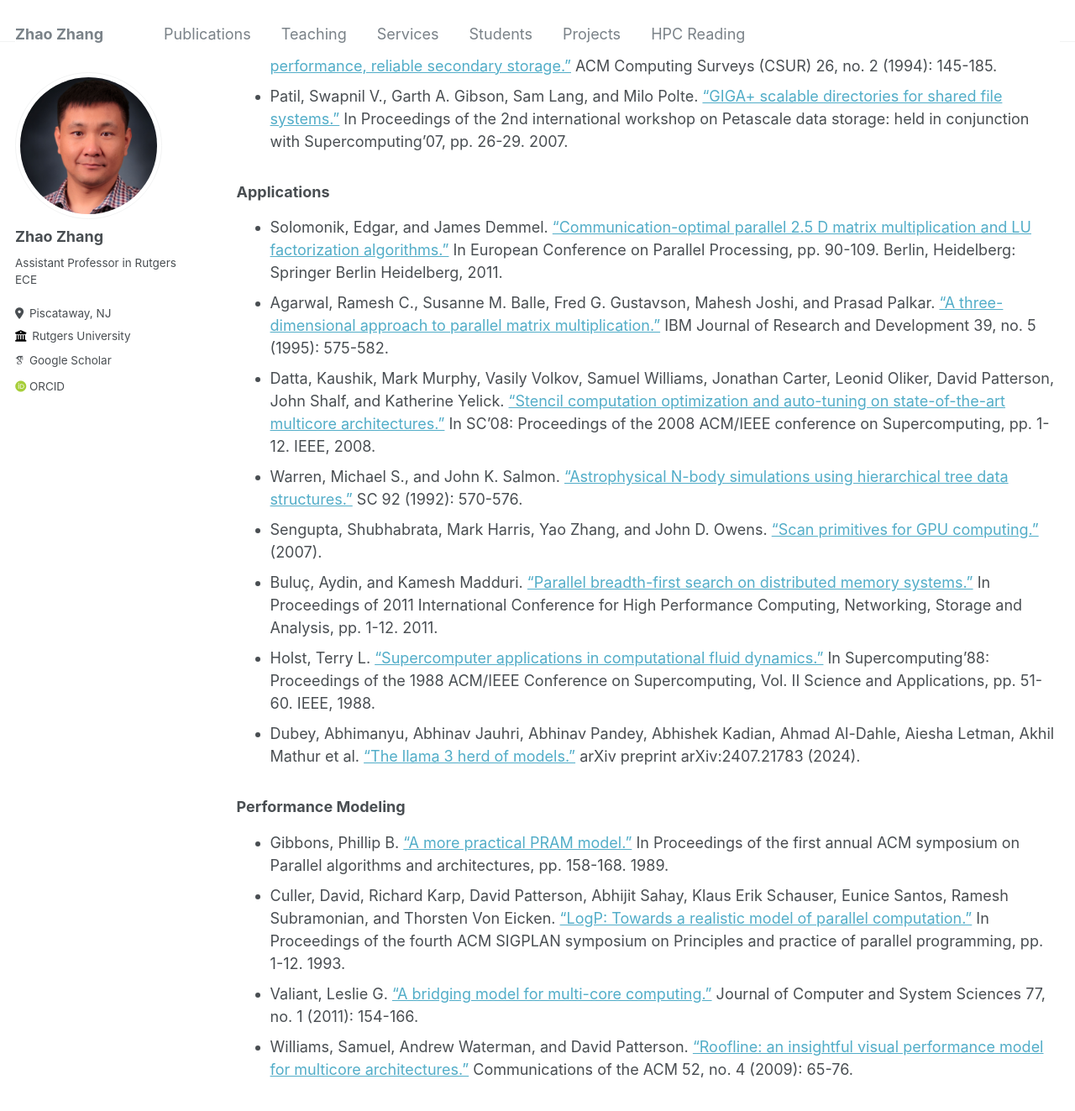
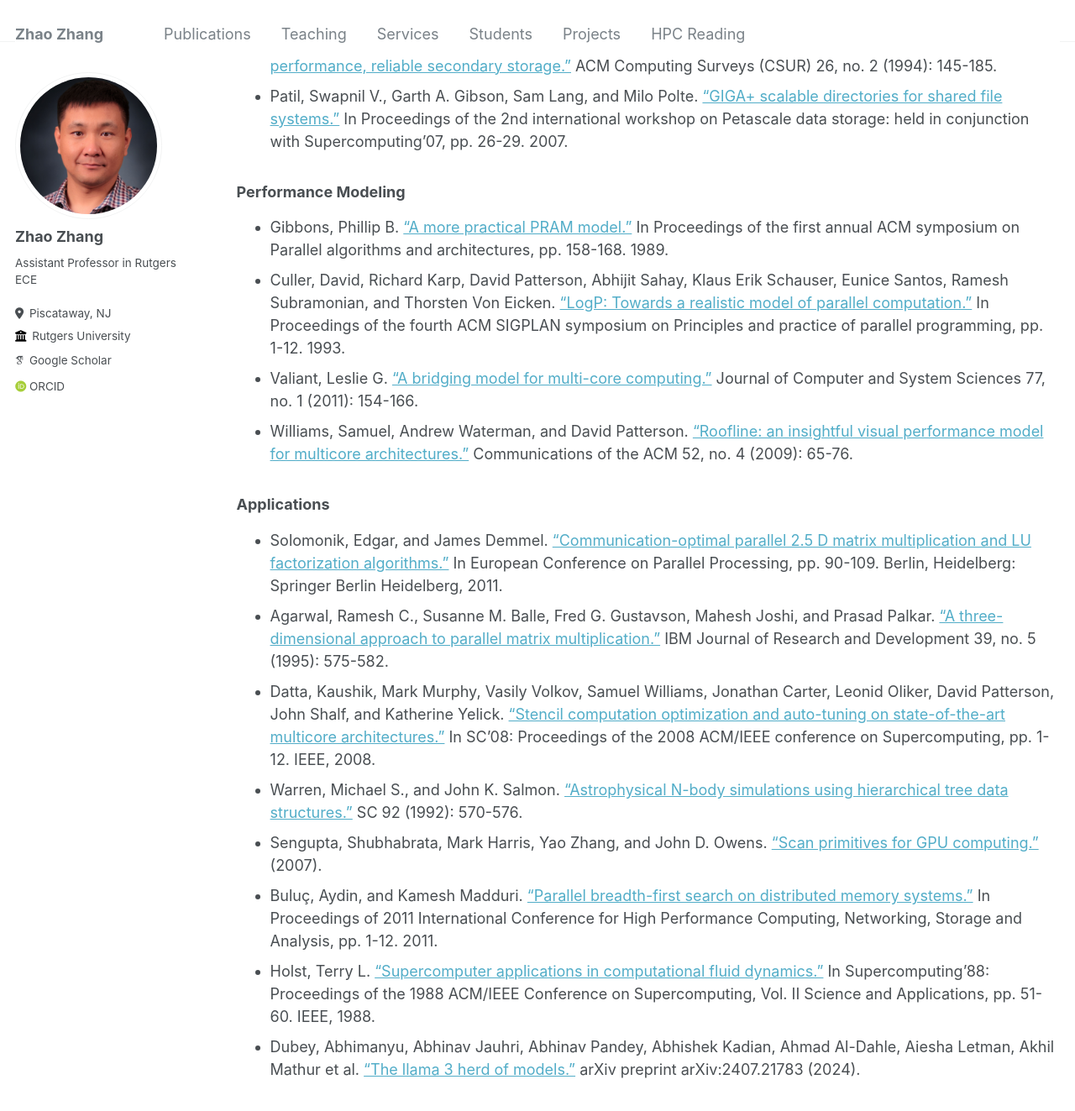
Before and after one commit to zhaozhang/zhaozhang.github.io, a Jekyll site: the page built from _pages/hpc.md, in a window 1280 px wide and 1400 px high, scrolled down 1869 px. Shown: the top 1323 px of the window at 84% size. Built offline with Jekyll 4.4.1, drawn with Linux system fonts in a browser that asks for light colours; some web fonts are replaced; some of the changed lines change nothing that is shown.

```diff
--- a/_pages/hpc.md
+++ b/_pages/hpc.md
@@ -41,6 +41,12 @@
 - Chen, Peter M., Edward K. Lee, Garth A. Gibson, Randy H. Katz, and David A. Patterson. ["RAID: High-performance, reliable secondary storage."](https://dl.acm.org/doi/abs/10.1145/176979.176981) ACM Computing Surveys (CSUR) 26, no. 2 (1994): 145-185.
 - Patil, Swapnil V., Garth A. Gibson, Sam Lang, and Milo Polte. ["GIGA+ scalable directories for shared file systems."](https://dl.acm.org/doi/abs/10.1145/1374596.1374604) In Proceedings of the 2nd international workshop on Petascale data storage: held in conjunction with Supercomputing'07, pp. 26-29. 2007.
 
+### Performance Modeling
+- Gibbons, Phillip B. ["A more practical PRAM model."](https://dl.acm.org/doi/pdf/10.1145/72935.72953) In Proceedings of the first annual ACM symposium on Parallel algorithms and architectures, pp. 158-168. 1989.
+- Culler, David, Richard Karp, David Patterson, Abhijit Sahay, Klaus Erik Schauser, Eunice Santos, Ramesh Subramonian, and Thorsten Von Eicken. ["LogP: Towards a realistic model of parallel computation."](https://dl.acm.org/doi/abs/10.1145/155332.155333) In Proceedings of the fourth ACM SIGPLAN symposium on Principles and practice of parallel programming, pp. 1-12. 1993.
+- Valiant, Leslie G. ["A bridging model for multi-core computing."](https://www.sciencedirect.com/science/article/pii/S0022000010000966) Journal of Computer and System Sciences 77, no. 1 (2011): 154-166.
+- Williams, Samuel, Andrew Waterman, and David Patterson. ["Roofline: an insightful visual performance model for multicore architectures."](https://dl.acm.org/doi/abs/10.1145/1498765.1498785) Communications of the ACM 52, no. 4 (2009): 65-76.
+
 ### Applications
 - Solomonik, Edgar, and James Demmel. ["Communication-optimal parallel 2.5 D matrix multiplication and LU factorization algorithms."](https://link.springer.com/chapter/10.1007/978-3-642-23397-5_10) In European Conference on Parallel Processing, pp. 90-109. Berlin, Heidelberg: Springer Berlin Heidelberg, 2011.
 - Agarwal, Ramesh C., Susanne M. Balle, Fred G. Gustavson, Mahesh Joshi, and Prasad Palkar. ["A three-dimensional approach to parallel matrix multiplication."](https://ieeexplore.ieee.org/abstract/document/5389455/) IBM Journal of Research and Development 39, no. 5 (1995): 575-582.
@@ -50,9 +56,3 @@
 - Buluç, Aydin, and Kamesh Madduri. ["Parallel breadth-first search on distributed memory systems."](https://dl.acm.org/doi/abs/10.1145/2063384.2063471?casa_token=1eobK6Ln8JkAAAAA:giiF6-F3fse6gIIwscVJWo69F9QRKBnIYE0LoJDZvNwuy6mN4r5TSUuqDh5X1K2D2lR53koScFhpKQ) In Proceedings of 2011 International Conference for High Performance Computing, Networking, Storage and Analysis, pp. 1-12. 2011.
 - Holst, Terry L. ["Supercomputer applications in computational fluid dynamics."](https://ieeexplore.ieee.org/abstract/document/74132/) In Supercomputing'88: Proceedings of the 1988 ACM/IEEE Conference on Supercomputing, Vol. II Science and Applications, pp. 51-60. IEEE, 1988.
 - Dubey, Abhimanyu, Abhinav Jauhri, Abhinav Pandey, Abhishek Kadian, Ahmad Al-Dahle, Aiesha Letman, Akhil Mathur et al. ["The llama 3 herd of models."](https://arxiv.org/abs/2407.21783) arXiv preprint arXiv:2407.21783 (2024).
-
-### Performance Modeling
-- Gibbons, Phillip B. ["A more practical PRAM model."](https://dl.acm.org/doi/pdf/10.1145/72935.72953) In Proceedings of the first annual ACM symposium on Parallel algorithms and architectures, pp. 158-168. 1989.
-- Culler, David, Richard Karp, David Patterson, Abhijit Sahay, Klaus Erik Schauser, Eunice Santos, Ramesh Subramonian, and Thorsten Von Eicken. ["LogP: Towards a realistic model of parallel computation."](https://dl.acm.org/doi/abs/10.1145/155332.155333) In Proceedings of the fourth ACM SIGPLAN symposium on Principles and practice of parallel programming, pp. 1-12. 1993.
-- Valiant, Leslie G. ["A bridging model for multi-core computing."](https://www.sciencedirect.com/science/article/pii/S0022000010000966) Journal of Computer and System Sciences 77, no. 1 (2011): 154-166.
-- Williams, Samuel, Andrew Waterman, and David Patterson. ["Roofline: an insightful visual performance model for multicore architectures."](https://dl.acm.org/doi/abs/10.1145/1498765.1498785) Communications of the ACM 52, no. 4 (2009): 65-76.
```
